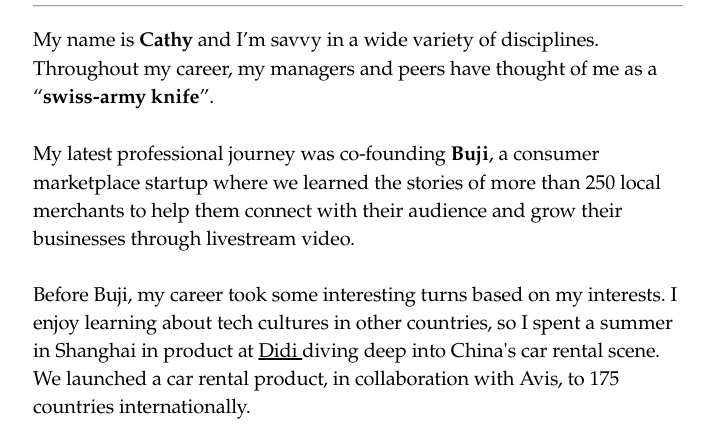
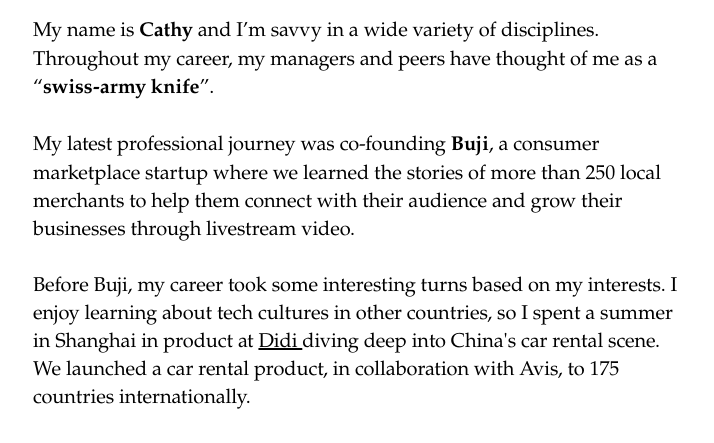
Before and after one commit to cat-liu/cat-liu.github.io, a plain HTML site: page index.html in a window 1280 px wide. Shown: the part 277-720 px from the top of the page, without its empty margins (282-996 px from the left). Drawn offline with Linux system fonts and the light colour scheme.

Commit message:
Updated hr styling

```diff
--- a/index.html
+++ b/index.html
@@ -18,7 +18,7 @@
     <body>
         <div class="BodyTitle">cathy liu</div>
         <div class="BodySubtitle"> <span id="SubtitleLabel">[ka-thee-lee-oo] </span>product manager </div>
-        <hr>
+        <hr class="shortHr">
         <p class="smallParagraph" id="paragraph2">My name is <b>Cathy</b> and I’m savvy in a wide variety of disciplines. Throughout my career,
             my managers and peers have thought of me as a “<b>swiss-army knife</b>”. </p>
         <!-- <p class="smallParagraph" >Product is my strongest skill set: at <b>Buji</b>, a consumer marketplace startup
--- a/styles.css
+++ b/styles.css
@@ -36,6 +36,11 @@
     line-height: 144%;
 }
 
+.shortHr {
+    width: 60px;
+    margin: 0;
+}
+
 .smallParagraph {
     padding-bottom: 8px;
 }
@@ -45,7 +50,6 @@
     font-size: 16px;
 }
 
-
 #SubtitleLabel{
     font-size: 18px;
     font-style: italic;
```
